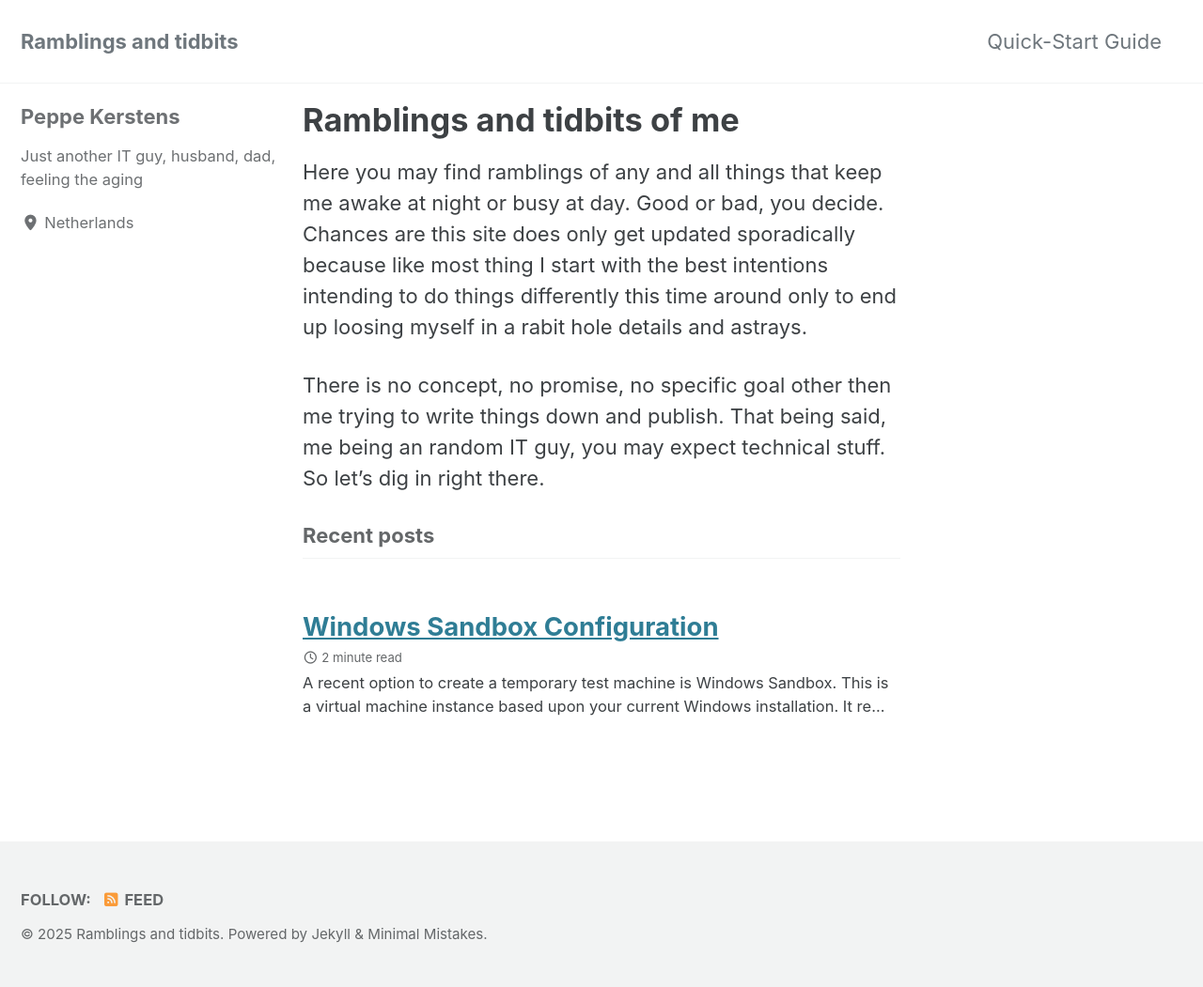
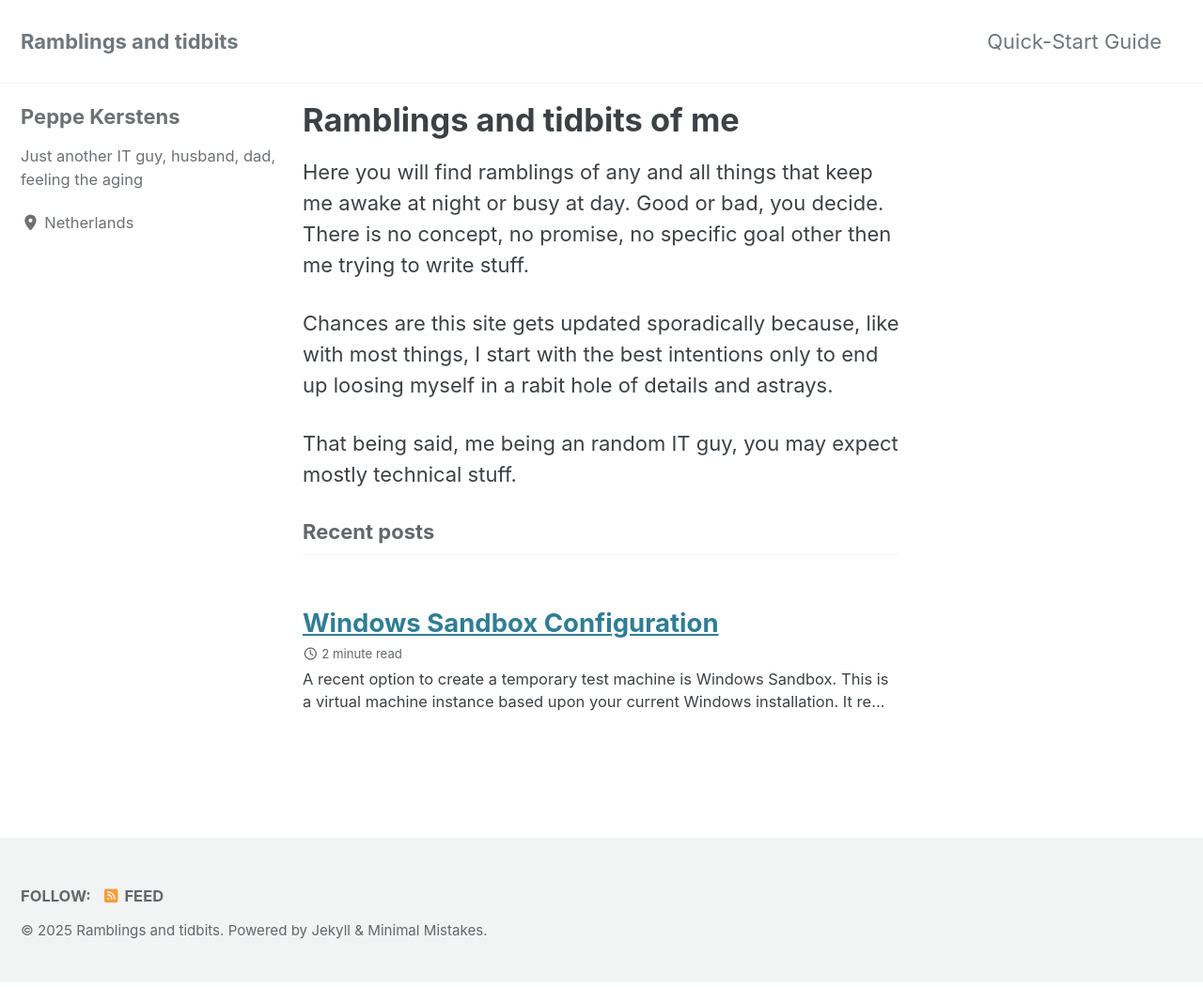
Before and after one commit to peppekerstens/peppekerstens.github.io, a Jekyll site: the page built from index.md, in a window 1280 px wide. Shown: the whole page at 94% size. Built offline with Jekyll 4.4.1, drawn with Linux system fonts in a browser that asks for light colours; cached includes are drawn as plain includes.

Commit message:
improve main

```diff
--- a/index.md
+++ b/index.md
@@ -4,6 +4,8 @@ layout: home
 author_profile: true
 ---
 
-Here you may find ramblings of any and all things that keep me awake at night or busy at day. Good or bad, you decide. Chances are this site does only get updated sporadically because like most thing I start with the best intentions intending to do things differently this time around only to end up loosing myself in a rabit hole details and astrays.
+Here you will find ramblings of any and all things that keep me awake at night or busy at day. Good or bad, you decide. There is no concept, no promise, no specific goal other then me trying to write stuff.
 
-There is no concept, no promise, no specific goal other then me trying to write things down and publish. That being said, me being an random IT guy, you may expect technical stuff. So let's dig in right there.
+Chances are this site gets updated sporadically because, like with most things, I start with the best intentions only to end up loosing myself in a rabit hole of details and astrays.
+
+That being said, me being an random IT guy, you may expect mostly technical stuff.
```
